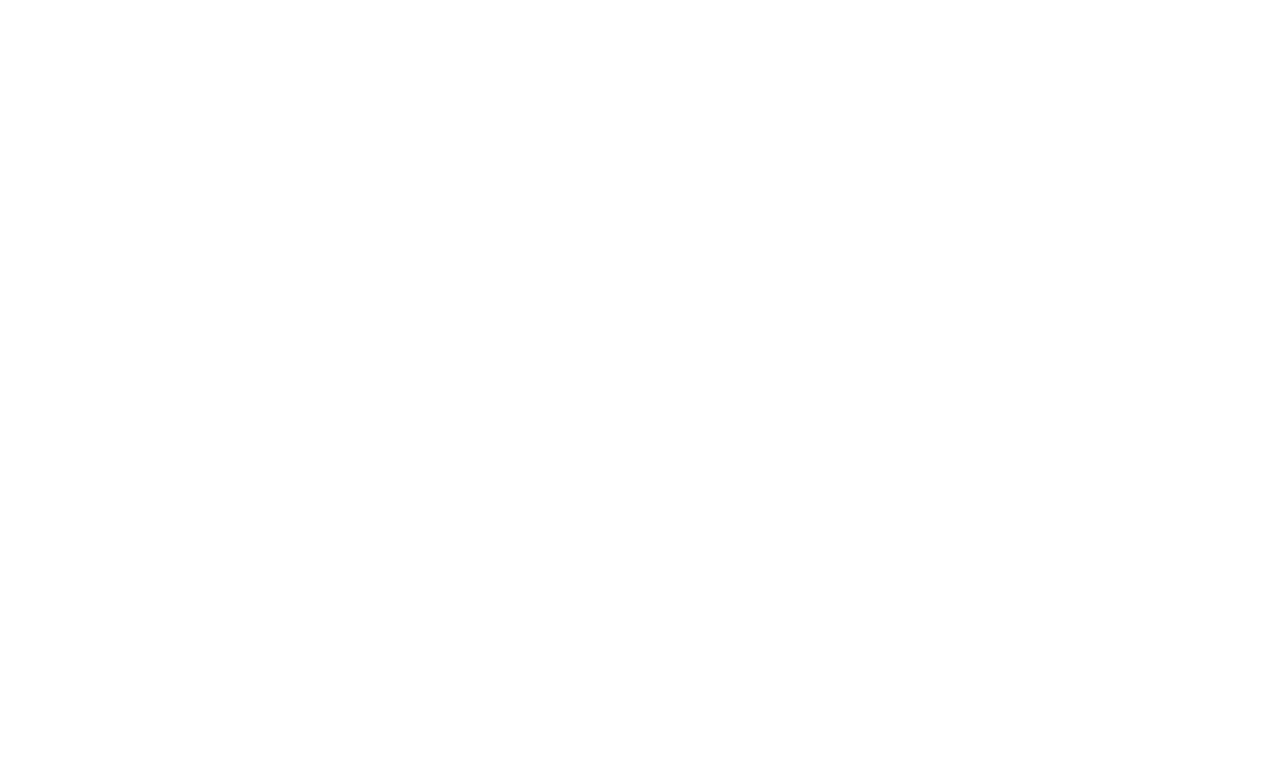
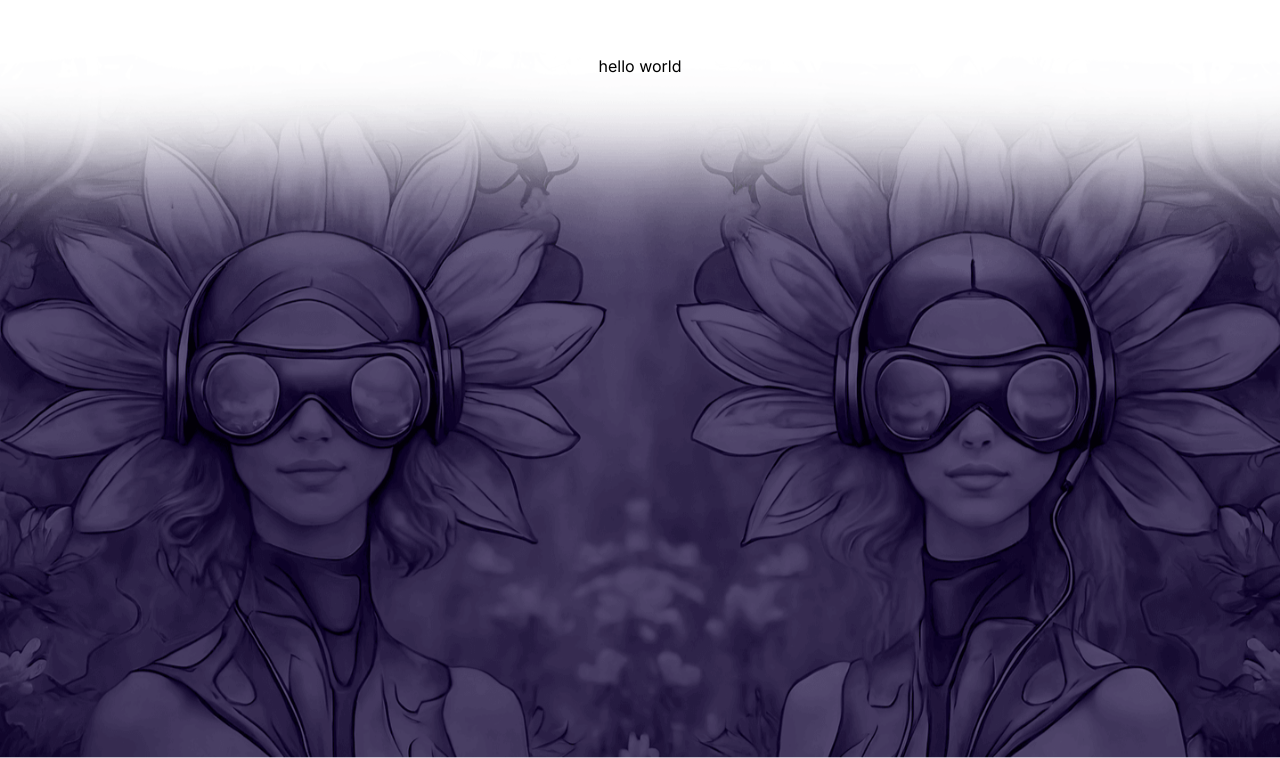
Before and after one commit to Etherwise/inner-garden-frontend, a Next.js app: page / in a window 1280 px wide. Shown: the part 842-1600 px from the top of the page. Before the commit the page ends 800 px from the top, so only its background shows below. Built offline with nearby package versions, Linux system fonts and the light colour scheme.

Commit message:
Start footer

```diff
--- a/app/(pages)/layout.js
+++ b/app/(pages)/layout.js
@@ -1,10 +1,14 @@
+
+import Fotter from "@/app/components/fotter";
 
 export default function PageRootLayout({ children }) {
   return (
     <>
+        <header></header>
         <main>
             {children}
         </main>
+        <Fotter />
     </>
   );
 }
--- /dev/null
+++ b/app/components/fotter/index.jsx
@@ -0,0 +1,11 @@
+import Image from "next/image";
+
+export default function Fotter() {
+  return (
+    <fotter className="
+      flex min-h-screen flex-col items-center justify-between p-24
+      bg-no-repeat bg-[url(/fotter_bg.png)] bg-contain bg-center max-lg:bg-cover lg:bg-bottom">
+      hello world
+    </fotter>
+  );
+}
```
Also changed, not shown: app/components/footer/index.jsx (deleted), public/fotter_bg.png (added).
